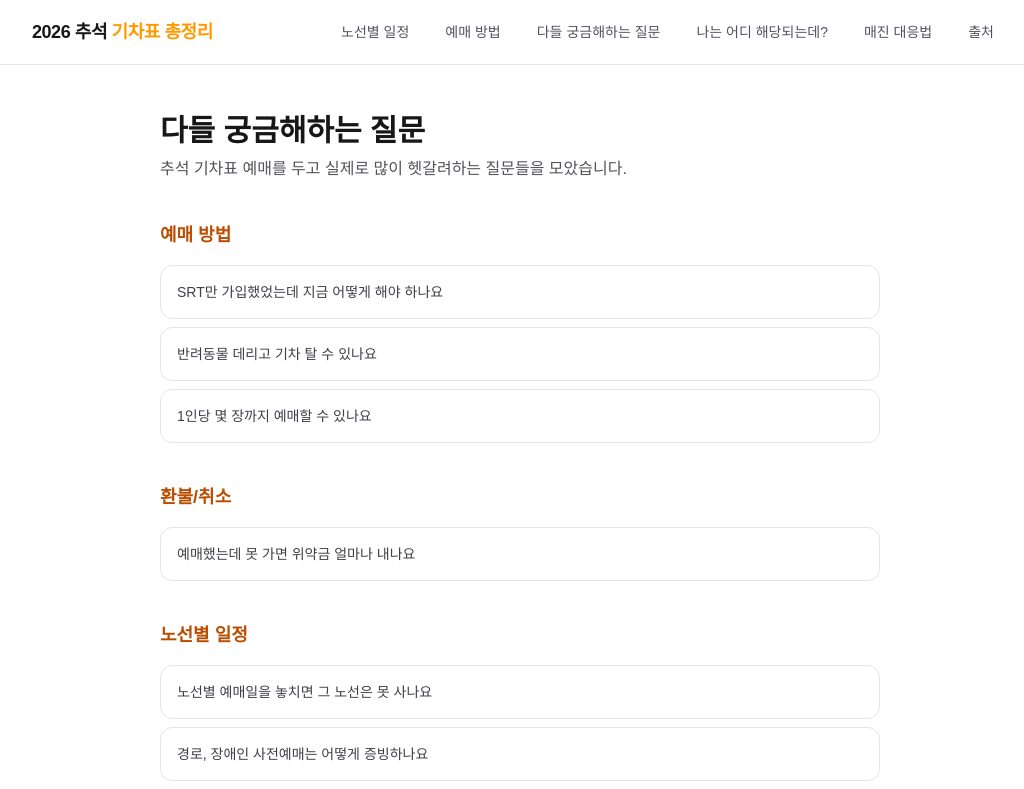
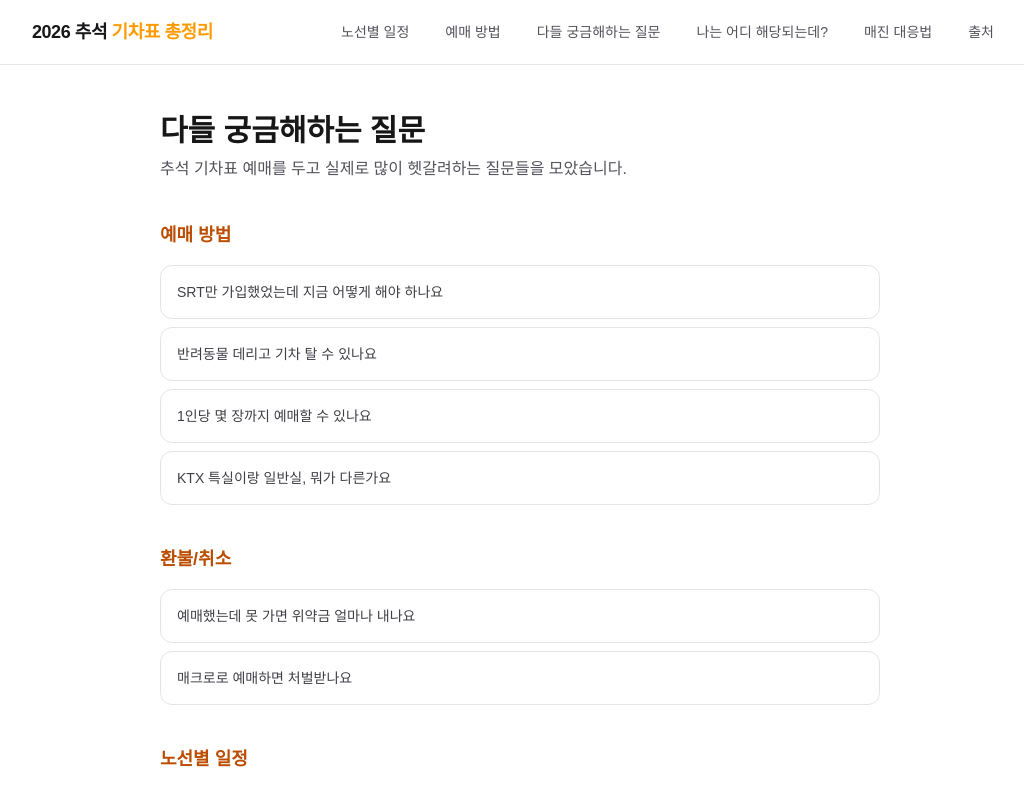
Before and after one commit to summercubeee/chuseok-train-ticket-guide, a Next.js app: page /questions in a window 1280 px wide. Shown: the top 789 px of the page, without its empty margins (120-1144 px from the left). Built offline with nearby package versions, Linux system fonts and the light colour scheme.

Commit message:
Expand question set with seat-class comparison and macro-scalping enforcement

```diff
--- a/src/data/questions.ts
+++ b/src/data/questions.ts
@@ -181,6 +181,46 @@
       { title: "2026 추석 KTX SRT 기차표 예매 일정과 선예매 꿀팁, 씽크넥션", url: "https://thinknection.idelighter.com/2026/07/2026-chuseok-ktx-srt.html" },
     ],
   },
+  {
+    slug: "ktx-first-class-vs-standard-difference",
+    category: "예매 방법",
+    question: "KTX 특실이랑 일반실, 뭐가 다른가요",
+    dateAnswered: "2026-08-23",
+    intro: "좌석 배치와 간격, 서비스, 요금이 다릅니다. 특실은 전 좌석이 순방향이고 좌석 간격이 넓으며 간단한 스낵, 음료 서비스가 포함됩니다.",
+    sections: [
+      {
+        body: "일반실은 순방향과 역방향 좌석이 섞여 있지만 특실은 전 좌석이 순방향입니다. 요금은 구간마다 다르지만 대체로 일반실보다 40% 안팎 비쌉니다. 예를 들어 서울, 부산 구간은 일반실이 약 5만9,800원, 특실이 약 8만3,700원 수준입니다. 명절엔 특실이 상대적으로 늦게까지 남아있는 경우가 있어, 일반실이 매진됐다면 특실도 확인해볼 만합니다.",
+      },
+    ],
+    miniFaq: [],
+    relatedSlugs: ["advance-booking-fail-what-to-do"],
+    sources: [
+      { title: "KTX 특실 일반실 차이는, 좌석 서비스 가격, 이즐 블로그", url: "https://blog.myezl.com/ktx-%ED%8A%B9%EC%8B%A4-%EC%9D%BC%EB%B0%98%EC%8B%A4-%EC%B0%A8%EC%9D%B4-%EC%A2%8C%EC%84%9D-%EC%84%9C%EB%B9%84%EC%8A%A4-%EA%B0%80%EA%B2%A9-%EC%99%84%EB%B2%BD-%EA%B0%80%EC%9D%B4%EB%93%9C/" },
+    ],
+  },
+  {
+    slug: "macro-ticket-scalping-punishment",
+    category: "환불/취소",
+    question: "매크로로 예매하면 처벌받나요",
+    dateAnswered: "2026-08-23",
+    intro: "네, 코레일은 매크로를 이용한 부정예매, 암표 거래를 업무방해죄 등으로 수사의뢰하며 단속을 강화하고 있습니다.",
+    sections: [
+      {
+        heading: "실제 단속 규모",
+        body: "코레일의 매크로 탐지 시스템은 하루 평균 약 1만 건, 연간 약 160만 건의 비정상적 접근을 차단하고 있습니다. 지난 설 명절에는 171만~3,100만 건에 이르는 불법 접속을 시도한 피의자 6명이 업무방해 혐의로 검찰에 송치되기도 했습니다.",
+      },
+      {
+        heading: "일반 이용자가 알아둘 점",
+        body: "정상적인 매수 제한(1인당 12매, 1회 6매) 안에서 여러 계정이나 자동화 프로그램을 이용해 반복 접속하는 행위는 적발 대상이 될 수 있습니다. 가족 표를 나눠서 여러 번 정상 절차로 예매하는 것과는 다른 문제입니다.",
+      },
+    ],
+    miniFaq: [],
+    relatedSlugs: ["one-person-max-ticket-count"],
+    sources: [
+      { title: "매크로 악용 철도 승차권 불법 거래, 시사저널e", url: "https://www.sisajournal-e.com/news/articleView.html?idxno=223535" },
+      { title: "추석 기차 승차권 매크로 예매 단속, 정책브리핑(공식)", url: "https://www.korea.kr/multi/visualNewsView.do?newsId=148949369&repCode=B00002&repCodeType=%EC%A0%95%EB%B6%80%EB%B6%80%EC%B2%98&pWise=main&pWiseMain=T1_4&pWiseMinistry=ministryNews" },
+    ],
+  },
 ];
 
 export function getQuestion(slug: string): Question | undefined {
```
